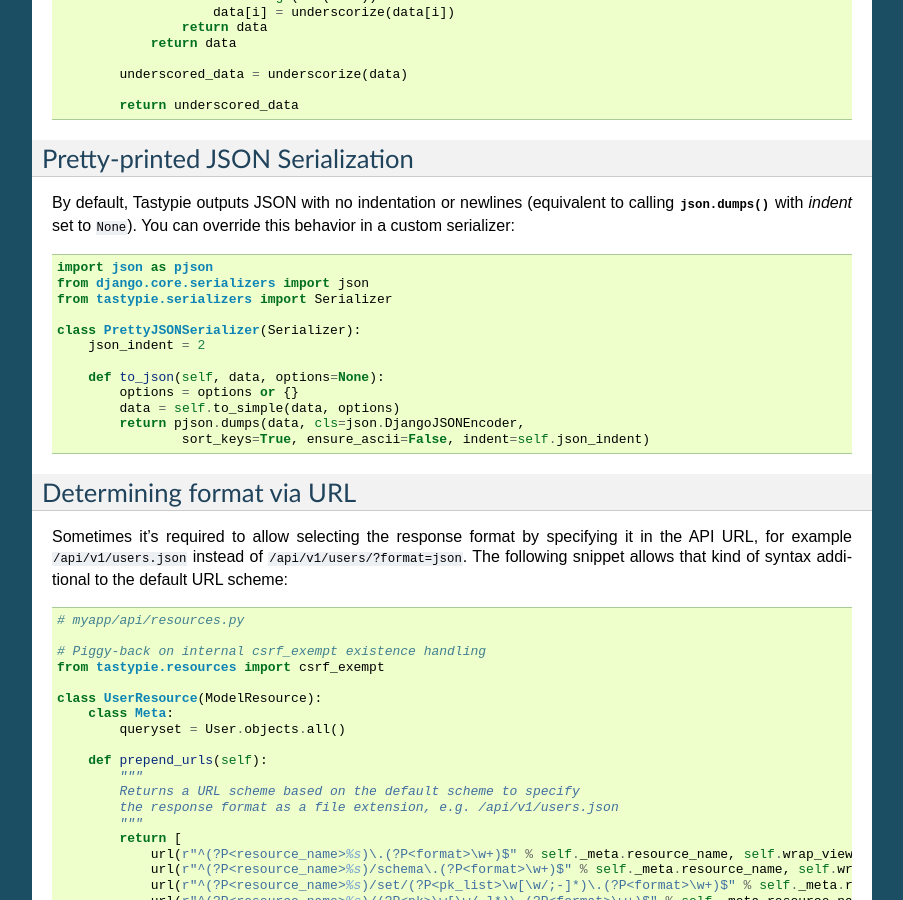
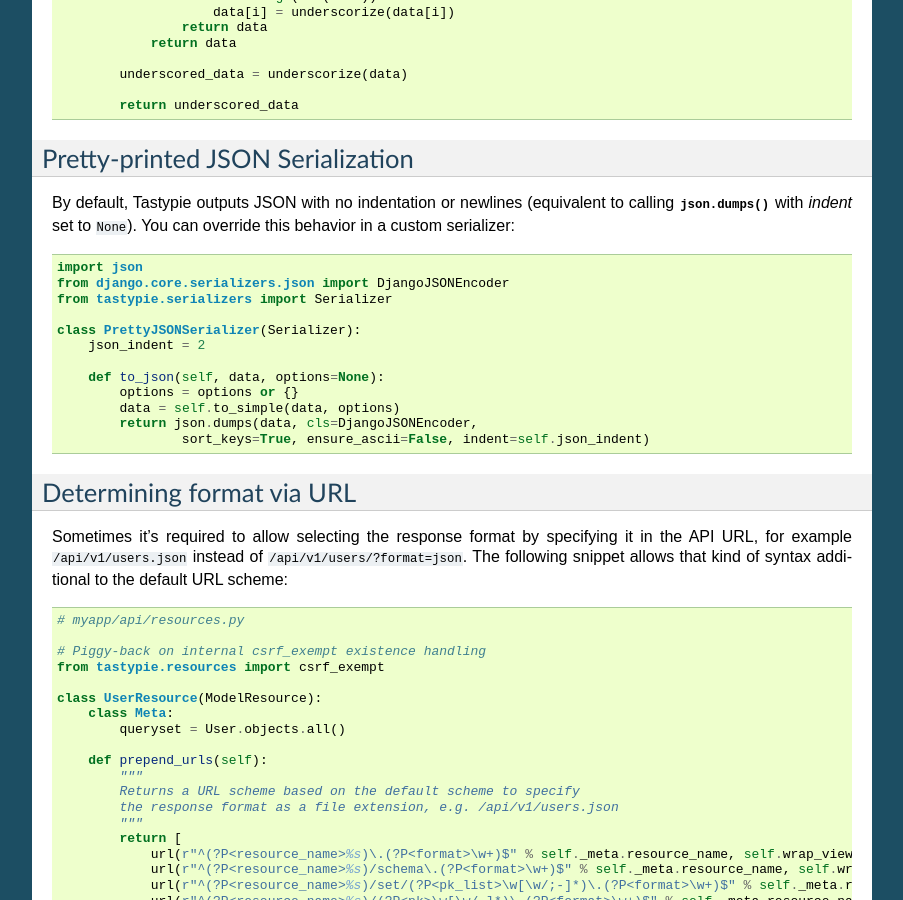
Before and after one commit to django-tastypie/django-tastypie, a Sphinx documentation site: the page built from docs/cookbook.rst, in a window 1280 px wide and 900 px high, scrolled down 5561 px. Shown: the whole window, without its empty margins (198-1101 px from the left). Built offline with Sphinx 7.4.7, drawn with Linux system fonts in a browser that asks for light colours; pages that are not in the unit, such as notebooks, are missing from menus.

Commit message:
It should not rename standard packages
It was giving an alias to json that is not a good pattern.

```diff
--- a/docs/cookbook.rst
+++ b/docs/cookbook.rst
@@ -361,8 +361,8 @@ By default, Tastypie outputs JSON with no indentation or newlines (equivalent to
 :py:func:`json.dumps` with *indent* set to ``None``). You can override this
 behavior in a custom serializer::
 
-    import json as pjson
-    from django.core.serializers import json
+    import json
+    from django.core.serializers.json import DjangoJSONEncoder
     from tastypie.serializers import Serializer
 
     class PrettyJSONSerializer(Serializer):
@@ -371,7 +371,7 @@ behavior in a custom serializer::
         def to_json(self, data, options=None):
             options = options or {}
             data = self.to_simple(data, options)
-            return pjson.dumps(data, cls=json.DjangoJSONEncoder,
+            return json.dumps(data, cls=DjangoJSONEncoder,
                     sort_keys=True, ensure_ascii=False, indent=self.json_indent)
 
 Determining format via URL
```
